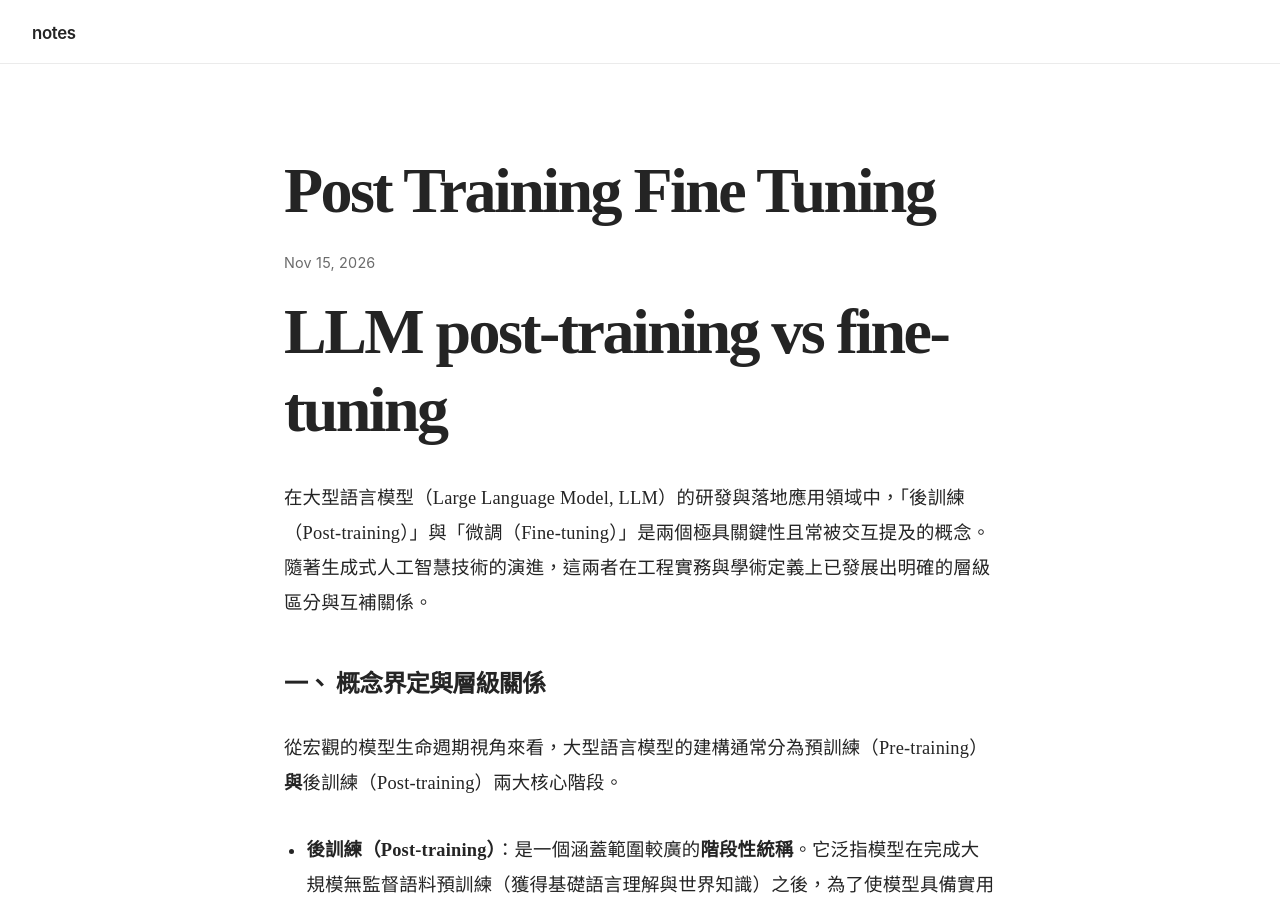
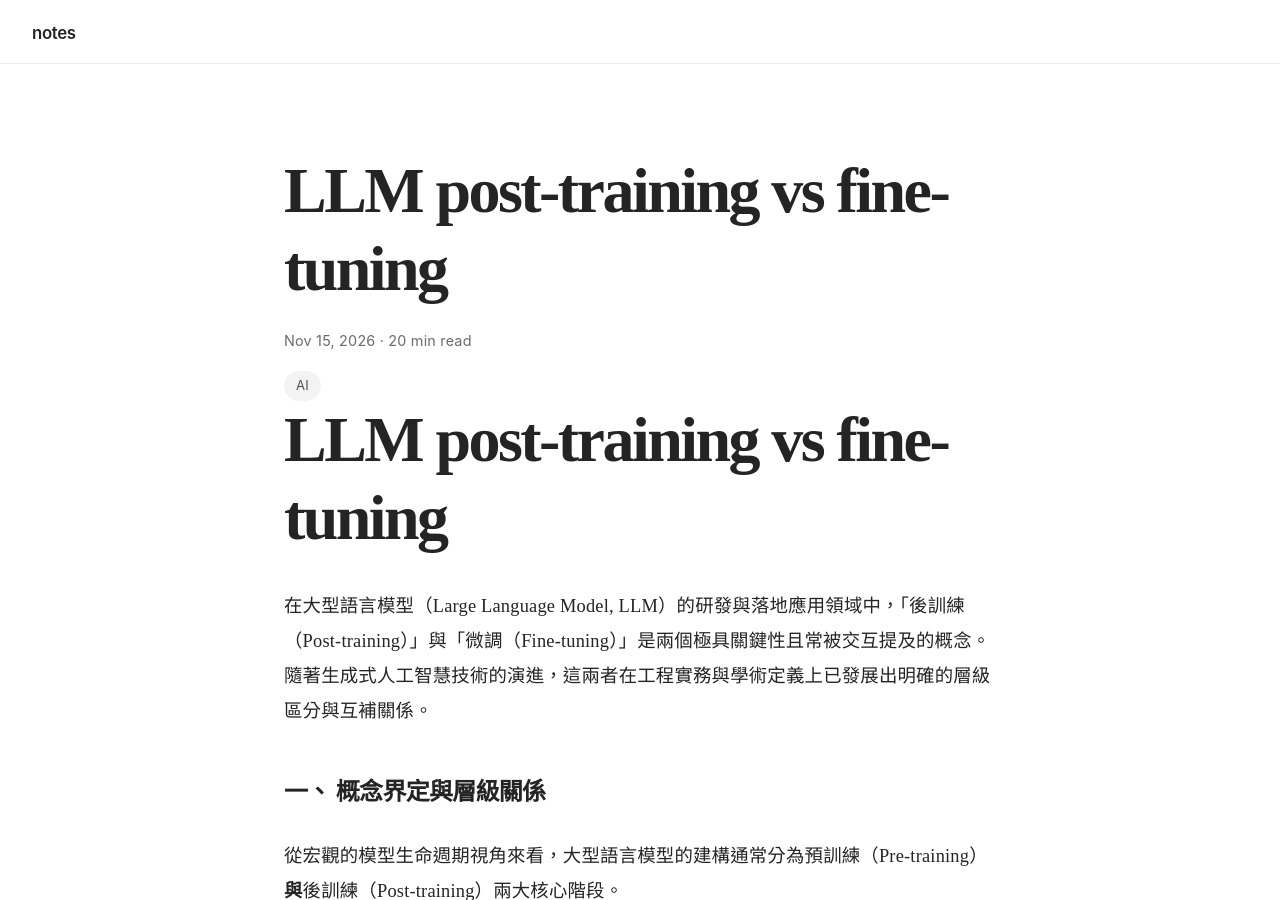
Before and after one commit to linjose/notes, a Jekyll site: the page built from _posts/2026-11-15-post-training-fine-tuning.md, in a window 1280 px wide and 900 px high. Built offline with Jekyll 4.4.1, drawn with Linux system fonts in a browser that asks for light colours; our own code applies the rules of GitHub Pages for plain Markdown files.

Commit message:
Update 2026-11-15-post-training-fine-tuning.md

```diff
--- a/_posts/2026-11-15-post-training-fine-tuning.md
+++ b/_posts/2026-11-15-post-training-fine-tuning.md
@@ -1,3 +1,13 @@
+---
+layout: post
+title: LLM post-training vs fine-tuning
+date: 2026-11-15
+reading_time: 20 min read
+tags: [AI]
+excerpt:
+---
+
+
 # LLM post-training vs fine-tuning
 
 
```
